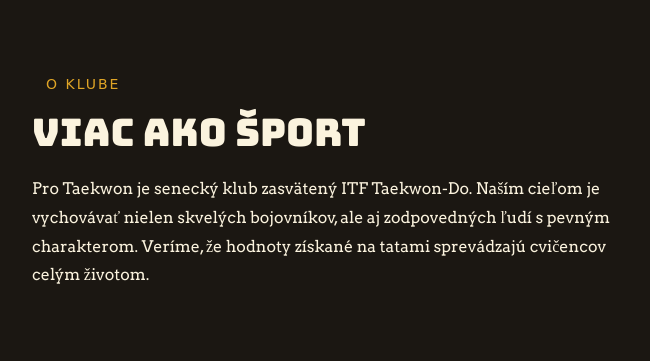
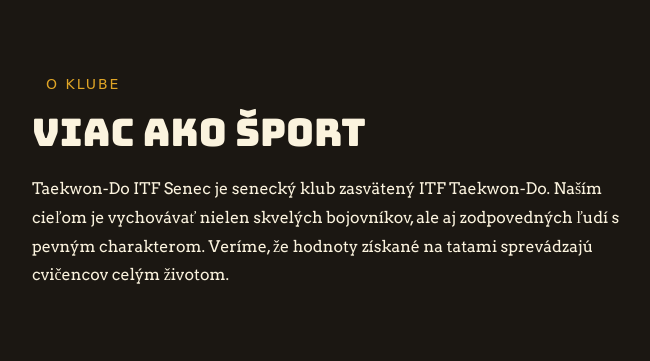
Before and after one commit to pratrik18/taekwondo-website, a Flask app: template templates/index.html in a window 1280 px wide. Shown: the part 801-1162 px from the top of the page, without its empty margins (72-722 px from the left). Run offline with Flask 3, Linux system fonts and the light colour scheme; the template is opened without the code that fills it: most values are stand-ins (such as "Sample title", 1, 10 or a date in 2020); some web fonts are replaced.

Commit message:
Changed title --> Taekwondo ITF Senec

```diff
--- a/templates/index.html
+++ b/templates/index.html
@@ -4,7 +4,7 @@
   <meta charset="UTF-8" />
   <meta name="viewport" content="width=device-width, initial-scale=1.0" />
   <meta name="description" content="Taekwondo klub v Senci pre deti aj dospelých.">
-  <title>Pro Taekwon – Taekwon-Do Senec</title>
+  <title>Taekwon-Do ITF Senec</title>
 
   <!-- Styles -->
   <link rel="stylesheet" href="{{ url_for('static', filename='style.css') }}">
@@ -28,7 +28,7 @@
   <header class="site-header">
     <div class="container header-inner">
       <a href="#home" class="logo-link">
-        <img src="{{ url_for('static', filename='images/logo.jpg') }}" alt="Pro Taekwon logo" class="logo-img" />
+        <img src="{{ url_for('static', filename='images/logo.jpg') }}" alt="Taekwon-Do ITF Senec logo" class="logo-img" />
       </a>
       <nav class="main-nav">
         <ul>
@@ -72,7 +72,7 @@
     <div class="about-text">
       <p class="section-eyebrow">O klube</p>
       <h2 class="section-title">Viac ako šport<br/></h2>
-      <p class="about-description">Pro Taekwon je senecký klub zasvätený ITF Taekwon-Do. Naším cieľom je vychovávať nielen skvelých bojovníkov, ale aj zodpovedných ľudí s pevným charakterom. Veríme, že hodnoty získané na tatami sprevádzajú cvičencov celým životom.</p>
+      <p class="about-description">Taekwon-Do ITF Senec je senecký klub zasvätený ITF Taekwon-Do. Naším cieľom je vychovávať nielen skvelých bojovníkov, ale aj zodpovedných ľudí s pevným charakterom. Veríme, že hodnoty získané na tatami sprevádzajú cvičencov celým životom.</p>
     </div>
 
     <div class="about-stats">
```
